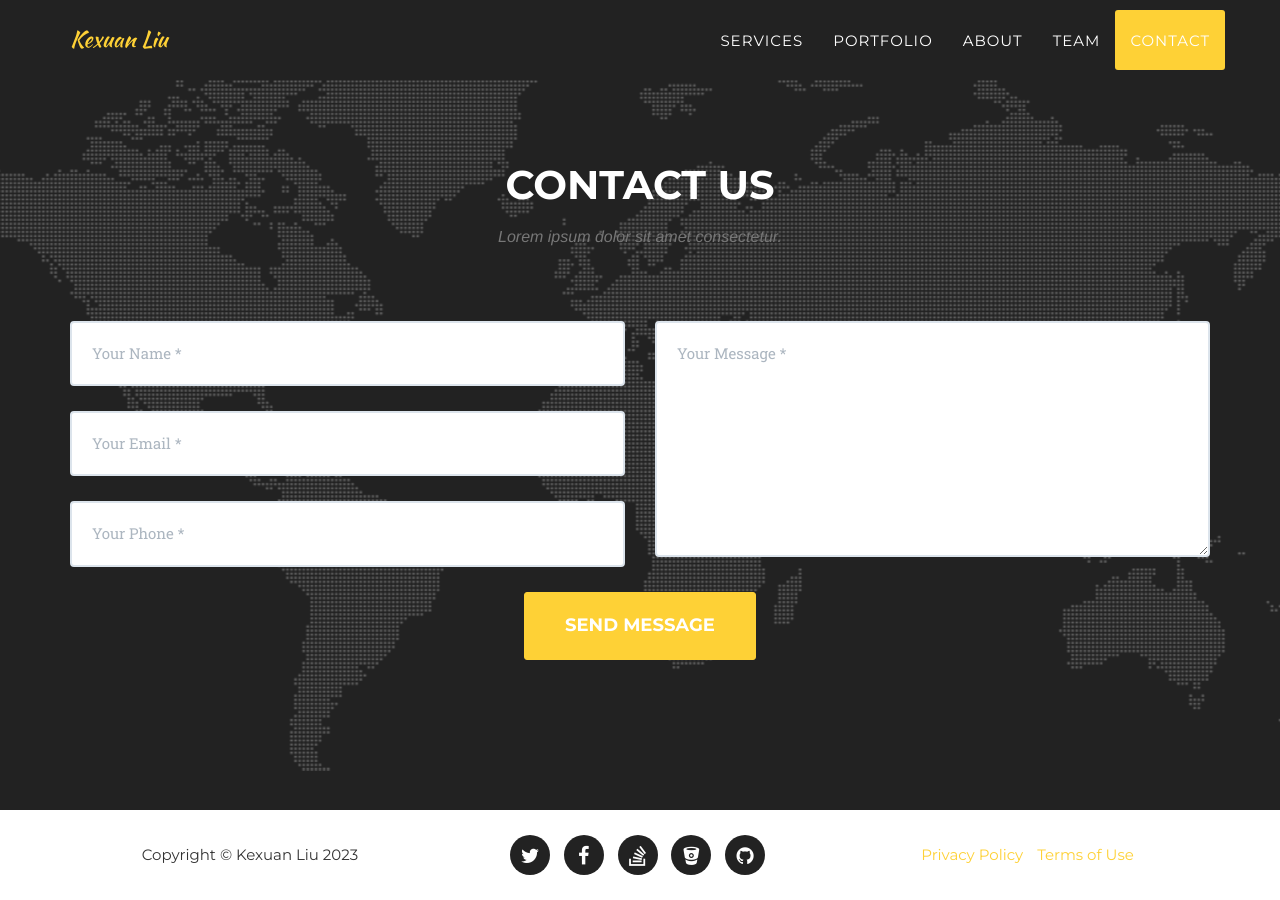
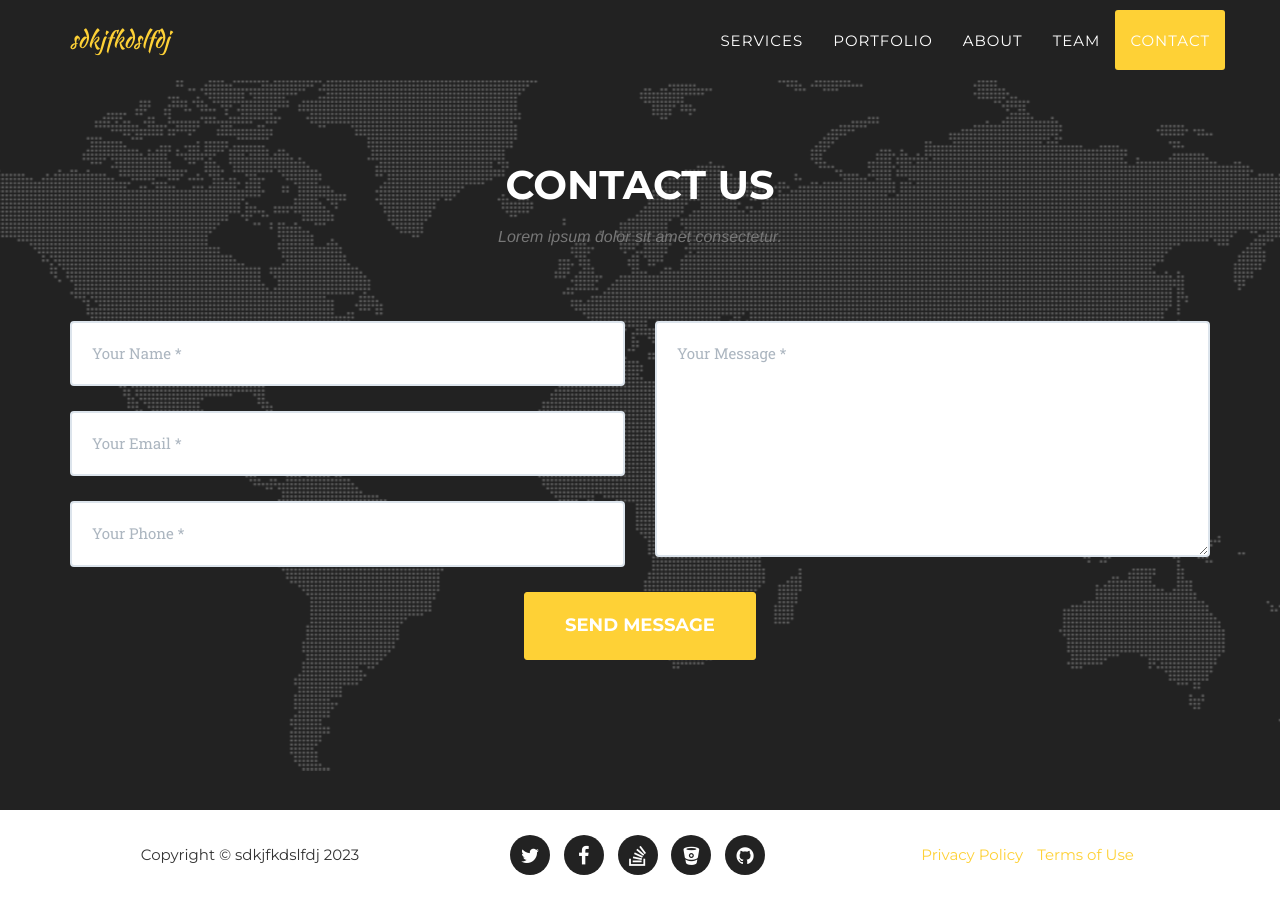
Before and after one commit to ubirus/ubirus.github.io, a Jekyll site: the page built from index.html, in a window 1280 px wide and 900 px high, scrolled down 5636 px. Built offline with Jekyll 4.4.1, drawn with Linux system fonts in a browser that asks for light colours; some web fonts are replaced; part of the change alters nothing that is shown.

Commit message:
Update _config.yml

```diff
--- a/_config.yml
+++ b/_config.yml
@@ -2,9 +2,9 @@ url: https://y7kim.github.io
 baseurl: /agency-jekyll-theme/
 
 # Site settings
-title: Kexuan Liu
-email: kexuan.liu@duke.edu
-description: "Hi! I'm Kexuan Liu, a first-year PhD student in Philosophy at Duke University. My research interests lie in Feminist Philosophy, Philosophy of Disability, and Memory. "
+title: sdkjfkdslfdj
+email: xxxx
+description: "xxxx "
 
 
 # Team names, titles and social links
```
